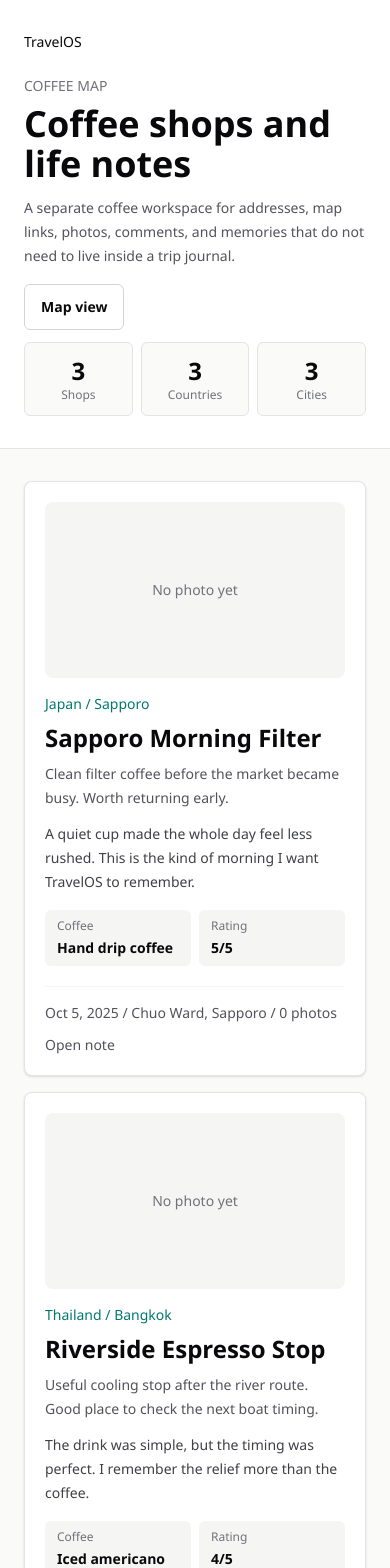
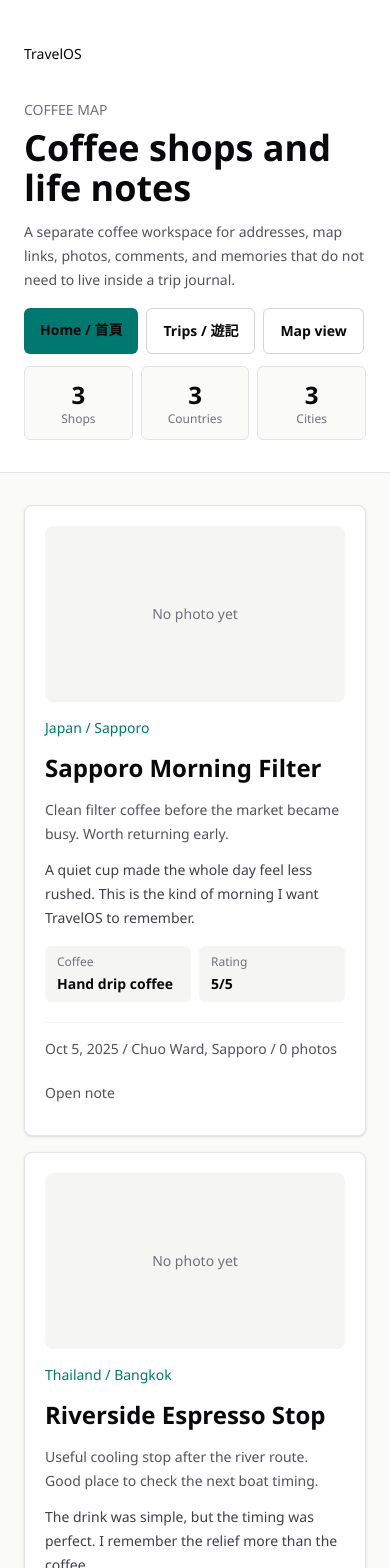
Before and after one commit to c8vzn4ym5g-ai/travelos2, a Next.js app: page /coffee in a window 390 px wide. Shown: the top 1568 px of the page. Built offline with nearby package versions, Linux system fonts and the light colour scheme.

Commit message:
Improve core mobile touch targets

```diff
--- a/app/coffee/admin/page.tsx
+++ b/app/coffee/admin/page.tsx
@@ -31,10 +31,10 @@ type CoffeeDateField = "visitedAt";
 type CoffeePhotoTextField = "caption" | "originalFilename" | "takenAt";
 
 const inputClass =
-  "mt-2 w-full rounded-xl border border-stone-300 bg-white px-3 py-2.5 text-sm text-zinc-950 outline-none transition focus:border-teal-700 focus:ring-2 focus:ring-teal-100";
+  "mt-2 min-h-11 w-full rounded-xl border border-stone-300 bg-white px-3 py-2.5 text-sm text-zinc-950 outline-none transition focus:border-teal-700 focus:ring-2 focus:ring-teal-100";
 const textareaClass = `${inputClass} min-h-28 leading-6`;
 const smallButtonClass =
-  "rounded-full border border-stone-300 bg-white px-3 py-2 text-xs font-semibold text-zinc-700 transition hover:border-teal-700 hover:text-teal-800 disabled:cursor-not-allowed disabled:opacity-40";
+  "inline-flex min-h-11 items-center rounded-full border border-stone-300 bg-white px-3 py-2 text-xs font-semibold text-zinc-700 transition hover:border-teal-700 hover:text-teal-800 disabled:cursor-not-allowed disabled:opacity-40";
 const primaryButtonClass =
   "rounded-full border border-amber-300 bg-amber-50 px-5 py-3 text-sm font-semibold text-amber-950 shadow-sm transition hover:bg-amber-100 disabled:cursor-not-allowed disabled:opacity-60";
 const supportedUploadTypes = new Set(["image/jpeg", "image/png", "image/webp"]);
@@ -390,7 +390,7 @@ export default function CoffeeAdminPage() {
         <section className="border-b border-stone-200 bg-white/85">
           <div className="mx-auto flex max-w-3xl flex-col gap-6 px-4 py-8 sm:px-6 lg:px-10">
             <div className="flex flex-wrap items-center justify-between gap-3">
-              <Link className="text-sm font-semibold text-teal-800" href="/admin">
+              <Link className="inline-flex min-h-11 items-center text-sm font-semibold text-teal-800" href="/admin">
                 Admin
               </Link>
               <Link className={smallButtonClass} href="/coffee">
--- a/app/coffee/page.tsx
+++ b/app/coffee/page.tsx
@@ -35,7 +35,7 @@ function CoffeeCard({ shop }: { shop: CoffeeShopListItem }) {
             {shop.country} / {shop.city}
           </p>
           <h2 className="mt-2 text-2xl font-semibold text-zinc-950">
-            <Link href={`/coffee/${shop.slug}`}>{shop.name}</Link>
+            <Link className="inline-flex min-h-11 items-center" href={`/coffee/${shop.slug}`}>{shop.name}</Link>
           </h2>
           <p className="mt-2 text-sm leading-6 text-zinc-600">{shop.comments}</p>
           <p className="mt-3 text-sm leading-6 text-zinc-700">{shop.lifeNote}</p>
@@ -56,7 +56,7 @@ function CoffeeCard({ shop }: { shop: CoffeeShopListItem }) {
         <span>
           {formatDate(shop.visitedAt)} / {shop.address} / {shop.photoCount} photos
         </span>
-        <Link className="font-medium text-zinc-950" href={`/coffee/${shop.slug}`}>
+        <Link className="inline-flex min-h-11 items-center font-medium text-zinc-950" href={`/coffee/${shop.slug}`}>
           Open note
         </Link>
       </div>
@@ -73,7 +73,7 @@ export default async function CoffeePage() {
     <main className="min-h-screen bg-stone-50 text-zinc-950">
       <section className="border-b border-zinc-200 bg-white">
         <div className="mx-auto flex max-w-6xl flex-col gap-6 px-6 py-8 lg:px-10">
-          <Link className="text-sm font-medium text-teal-700" href="/">
+          <Link className="inline-flex min-h-11 items-center text-sm font-medium text-teal-700" href="/">
             TravelOS
           </Link>
           <div className="flex flex-col gap-4 md:flex-row md:items-end md:justify-between">
@@ -86,7 +86,13 @@ export default async function CoffeePage() {
               </p>
             </div>
             <div className="flex flex-col gap-3">
-              <div className="flex gap-2">
+              <div className="flex flex-wrap gap-2">
+                <Link className="rounded-md bg-teal-700 px-4 py-3 text-center text-sm font-semibold text-white" href="/">
+                  Home / 首頁
+                </Link>
+                <Link className="rounded-md border border-zinc-300 px-4 py-3 text-center text-sm font-semibold text-zinc-950" href="/trips">
+                  Trips / 遊記
+                </Link>
                 <Link className="rounded-md border border-zinc-300 px-4 py-3 text-center text-sm font-semibold text-zinc-950" href="/coffee/map">
                   Map view
                 </Link>
--- a/app/drive/page.tsx
+++ b/app/drive/page.tsx
@@ -29,14 +29,14 @@ export default function DrivePage() {
       <section className="border-b border-zinc-200 bg-white">
         <div className="mx-auto flex max-w-6xl flex-col gap-6 px-6 py-8 lg:px-10">
           <div className="flex flex-wrap items-center justify-between gap-3">
-            <Link className="text-sm font-medium text-teal-700" href="/">
+            <Link className="inline-flex min-h-11 items-center text-sm font-medium text-teal-700" href="/">
               TravelOS
             </Link>
             <div className="flex flex-wrap gap-2">
-              <Link className="rounded-md border border-zinc-300 px-4 py-2 text-sm font-medium text-zinc-950" href="/trips">
+              <Link className="inline-flex min-h-11 items-center rounded-md border border-zinc-300 px-4 py-2 text-sm font-medium text-zinc-950" href="/trips">
                 Travel
               </Link>
-              <Link className="rounded-md border border-zinc-300 px-4 py-2 text-sm font-medium text-zinc-950" href="/coffee">
+              <Link className="inline-flex min-h-11 items-center rounded-md border border-zinc-300 px-4 py-2 text-sm font-medium text-zinc-950" href="/coffee">
                 Coffee
               </Link>
             </div>
--- a/app/trips/page.tsx
+++ b/app/trips/page.tsx
@@ -97,7 +97,7 @@ function TripCard({ trip }: { trip: TripDetail }) {
 
         <div className="mt-6 flex flex-col gap-3 border-t border-[color:var(--line)] pt-5 text-sm text-[color:var(--muted)] sm:flex-row sm:items-center sm:justify-between">
           <span>{formatDateRange(trip.startDate, trip.endDate)}</span>
-          <Link className="travel-primary rounded-full px-5 py-2 text-center font-semibold sm:px-5 sm:py-2" href={href}>
+          <Link className="travel-primary inline-flex min-h-11 items-center justify-center rounded-full px-5 py-2 text-center font-semibold sm:px-5 sm:py-2" href={href}>
             {ui.read}
           </Link>
         </div>
@@ -117,11 +117,11 @@ export default async function TripsPage() {
       <section className="travel-hero">
         <div className="mx-auto flex max-w-6xl flex-col gap-6 px-4 py-6 sm:px-6 sm:py-9 lg:px-10">
           <div className="flex flex-wrap items-center justify-between gap-3">
-            <Link className="travel-kicker text-sm" href="/">
+            <Link className="travel-kicker inline-flex min-h-11 items-center text-sm" href="/">
               TravelOS
             </Link>
             <div className="flex flex-wrap gap-2">
-              <Link className="travel-chip rounded-full px-4 py-2 text-sm font-semibold" href="/timeline">
+              <Link className="travel-chip inline-flex min-h-11 items-center rounded-full px-4 py-2 text-sm font-semibold" href="/timeline">
                 {ui.timeline}
               </Link>
             </div>
```
Also changed, not shown: app/trips/admin/page.tsx (+4 -4 lines), 3 other files (tests, documents, lock files or other folders).
